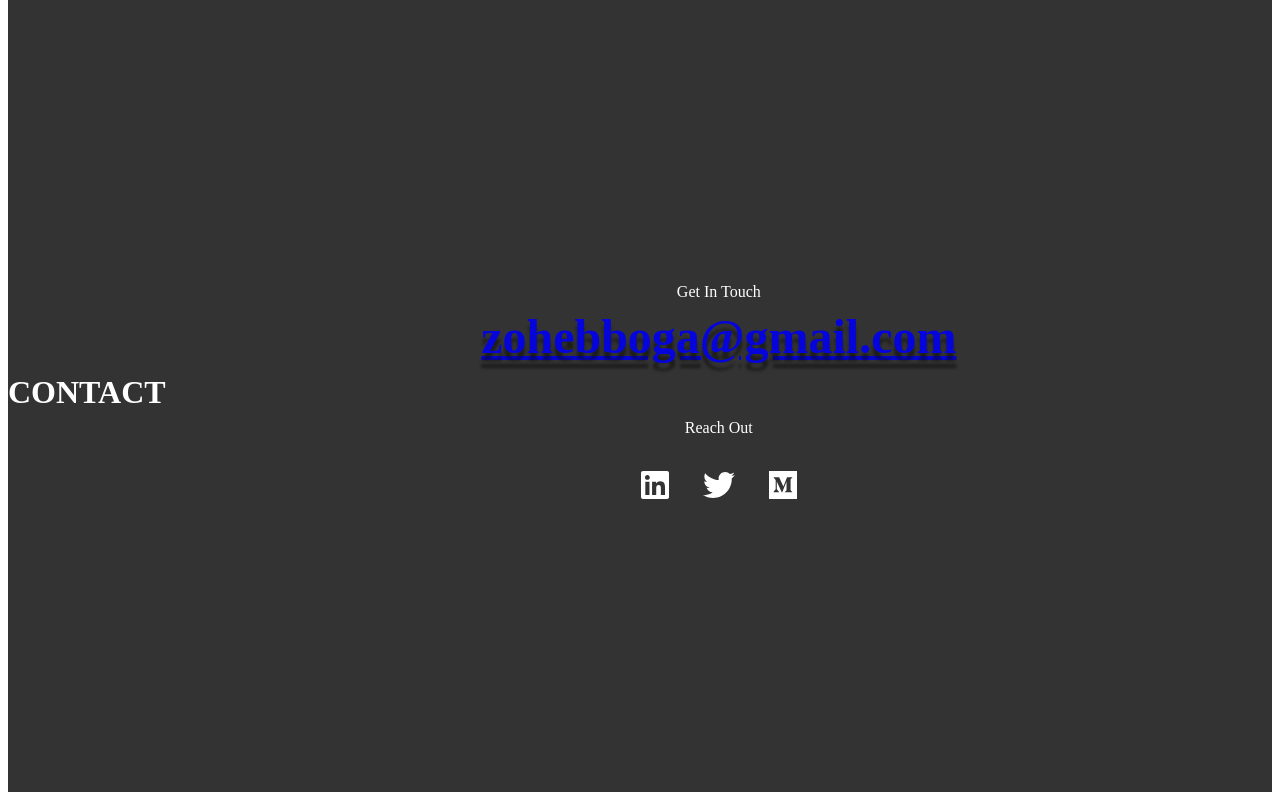
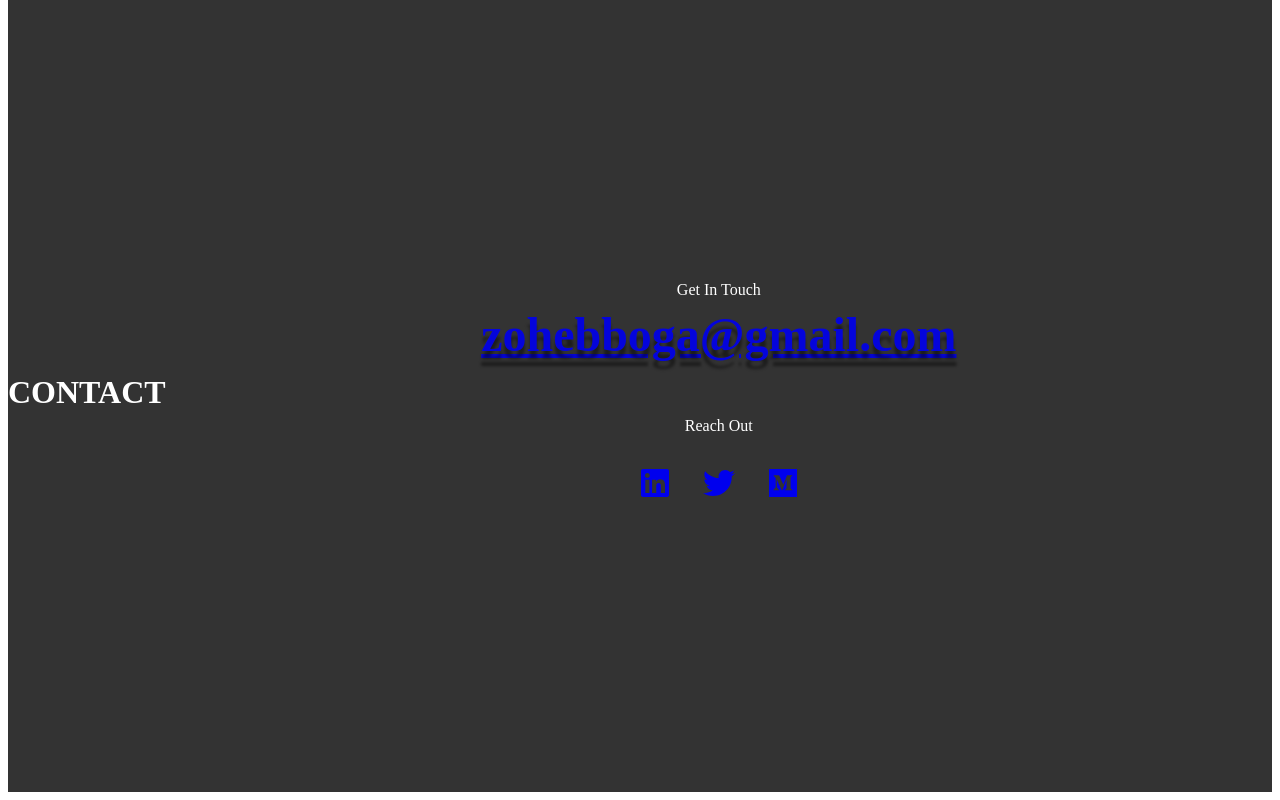
Before and after one commit to Zobee/portfolio, a Next.js app: page / in a window 1280 px wide. Shown: the part 3216-4016 px from the top of the page. Built offline with nearby package versions, Linux system fonts and the light colour scheme.

Commit message:
Added contact links

```diff
--- a/components/Contact.js
+++ b/components/Contact.js
@@ -7,13 +7,30 @@ const Contact = () => {
       <div className='section-container'>
         <section className={styles.contact}>
           <p>Get In Touch</p>
-          <a href="#"><h1>zohebboga@gmail.com</h1></a>
+          <a href="mailto:zohebboga@gmail.com?subject=Let's Work Together!">
+            <h1>zohebboga@gmail.com</h1>
+          </a>
           <section className={styles.socials}>
             <p>Reach Out</p>
             <section className={styles.socialBtnContainer}>
-              <FaLinkedin size='2rem' className={styles.linkedIn} />
-              <FaTwitter size='2rem' className={styles.twitter} />
-              <FaMedium size='2rem' className={styles.medium} />
+              <a
+                target='_blank'
+                href="https://ca.linkedin.com/in/zohebboga"
+              >
+                <FaLinkedin size='2rem' className={styles.linkedIn} />
+              </a>
+              <a
+                target='_blank'
+                href="https://twitter.com/zohboga"
+              >
+                <FaTwitter size='2rem' className={styles.twitter} />
+              </a>
+              <a
+                target='_blank'
+                href="https://medium.com/@zohebboga"
+              >
+                <FaMedium size='2rem' className={styles.medium} />
+              </a>
             </section>
           </section>
         </section>
--- a/components/Projects/index.js
+++ b/components/Projects/index.js
@@ -1,7 +1,5 @@
-import styles from '../../styles/Projects.module.css'
 import Project from "./Project"
 import { projects } from './projects'
-//TODO: Move overlapping styles for articles/projects into a shared stylesheet
 const Projects = () => {
   return (
     <div className='section'>
--- a/styles/Contact.module.css
+++ b/styles/Contact.module.css
@@ -36,7 +36,7 @@
 .socialBtnContainer *{
   cursor: pointer;
   transition: all 0.25s ease;
-  margin: 1rem;
+  margin: 0.5rem;
 }
 
 .socialBtnContainer *:hover{
```
